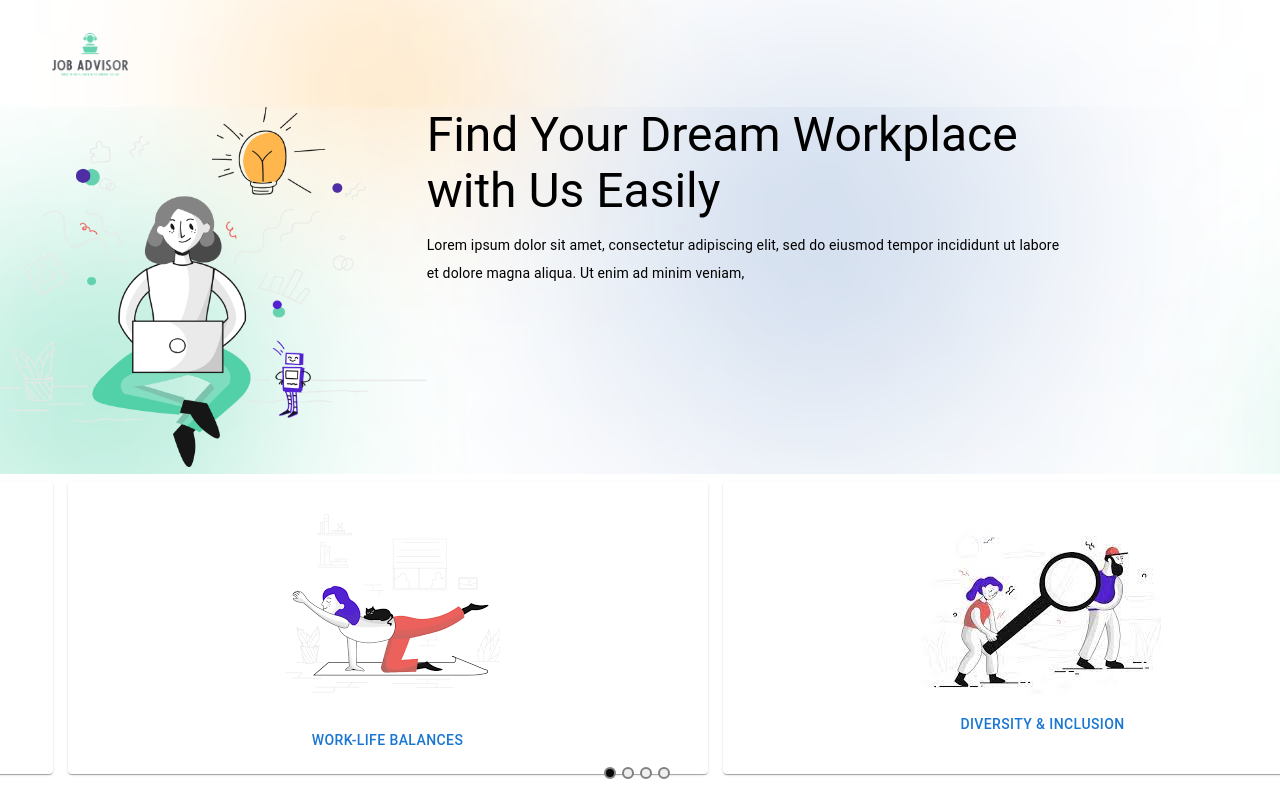
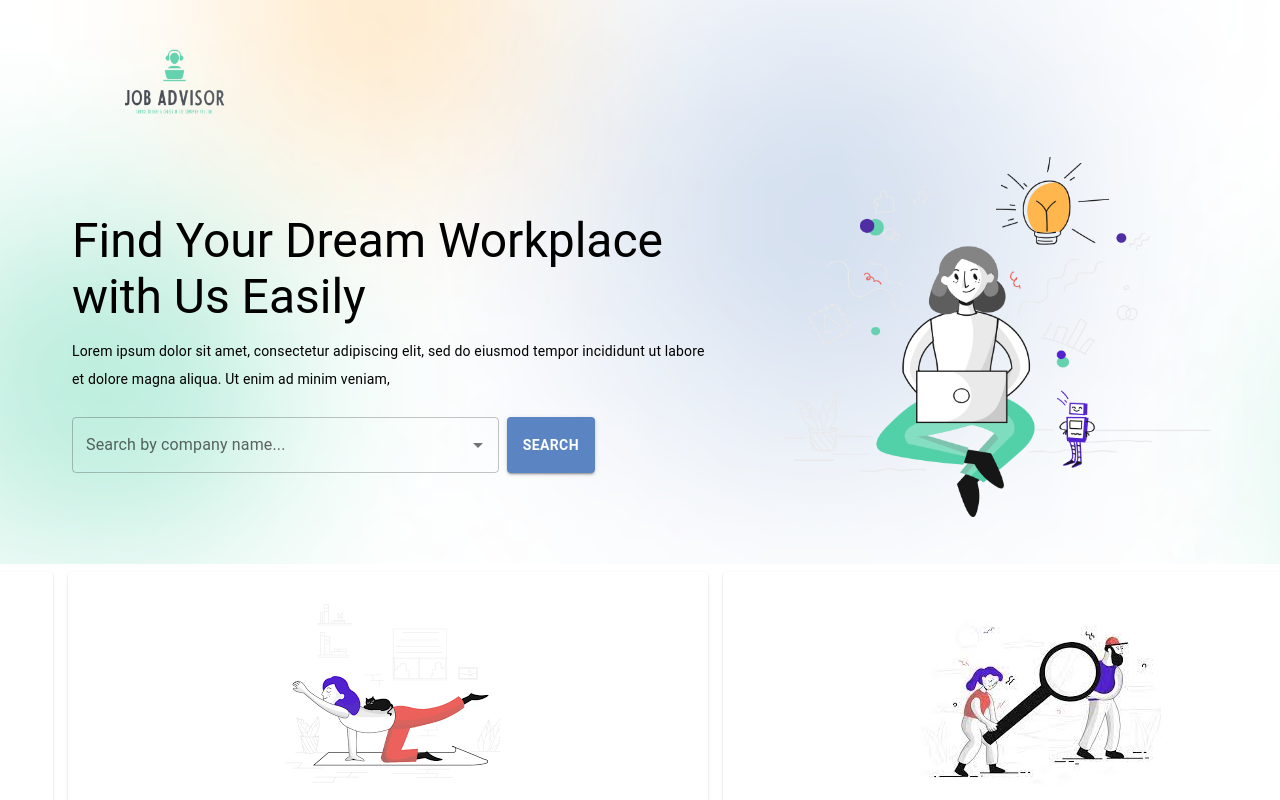
Before and after one commit to Job-Advisor-project/FrontEnd, a React (Create React App) app in the folder react/: page / in a window 1280 px wide. Shown: the top 800 px of the page. Built offline with nearby package versions, Linux system fonts and the light colour scheme; no server answers.

Commit message:
updating search bar

```diff
--- a/react/src/components/Banner.jsx
+++ b/react/src/components/Banner.jsx
@@ -1,17 +1,12 @@
-import {
-  Box,
-  Grid,
-  Typography,
-  List,
-  ListItemText,
-  Container,
-} from "@mui/material";
-//import SearchBar from "./SearchBar";
+import { Box, Grid, Typography, List, ListItemText } from "@mui/material";
+import SearchBar from "./SearchBar";
+import { useNavigate } from "react-router-dom";
+
 export default function Banner({ setCompany }) {
+  const navigate = useNavigate();
   return (
     <Box
       sx={{
-        flexDirection: "row",
         alignItems: "stretch",
         backgroundImage: `url('${process.env.PUBLIC_URL}/assets/background.png')`,
         backgroundRepeat: "no-repeat",
@@ -23,17 +18,19 @@ export default function Banner({ setCompany }) {
         fontWeight: "700",
       }}
     >
+      <Grid item md={6} lg={4}>
+        <Typography sx={{ ml: 11 }}>
+          <img
+            src="../assets/ja-logo.png"
+            alt="jobadvisorlogo"
+            width={170}
+            height={150}
+            onClick={() => navigate("/")}
+          />
+        </Typography>
+      </Grid>
       <Grid container>
-        <Grid item md={6} lg={4}>
-          <Typography>
-            <img
-              src="../../assets/design/edited-idea.png"
-              alt="women"
-              style={{ width: "100%", height: "auto" }}
-            />
-          </Typography>
-        </Grid>
-        <Grid item md={6} lg={6}>
+        <Grid item md={6} lg={6} sx={{ my: 7, mx: 9 }}>
           <Typography variant="h3">
             Find Your Dream Workplace with Us Easily
           </Typography>
@@ -45,7 +42,17 @@ export default function Banner({ setCompany }) {
                 enim ad minim veniam,
               </Typography>
             </ListItemText>
+            <SearchBar setCompany={setCompany}></SearchBar>
           </List>
+        </Grid>
+        <Grid item md={6} lg={4} sx={{ mb: 5 }}>
+          <Typography>
+            <img
+              src="../../assets/design/edited-idea.png"
+              alt="women"
+              style={{ width: "100%", height: "auto" }}
+            />
+          </Typography>
         </Grid>
       </Grid>
     </Box>
--- a/react/src/components/SearchBar.jsx
+++ b/react/src/components/SearchBar.jsx
@@ -2,7 +2,7 @@ import { useState } from "react";
 import TextField from "@mui/material/TextField";
 import Autocomplete from "@mui/material/Autocomplete";
 import { getCompanyListVm } from "../api/viewModelels/companyListVm";
-import { Box, Button } from "@mui/material";
+import { Box, Button, Grid } from "@mui/material";
 import { useNavigate } from "react-router-dom";
 
 export default function SearchBar({ setCompany }) {
@@ -10,7 +10,16 @@ export default function SearchBar({ setCompany }) {
   const [data, setData] = useState([]);
   const [inputValue, setInputValue] = useState("");
   return (
-    <Box sx={{ display: "flex", justifyContent: "center" }}>
+    <Box
+      sx={{
+        display: "flex",
+        flexDirection: "row",
+        alignItems: "stretch",
+        mt: 3,
+      }}
+    >
+      <Grid container justifyContent="left">
+        <Grid item xs={4} md={6} lg={8} sx={{ mr: 1 }}>
           <Autocomplete
             disablePortal
             inputValue={inputValue}
@@ -22,18 +31,18 @@ export default function SearchBar({ setCompany }) {
             sx={{ alignSelf: "center" }}
             renderInput={(params) => (
               <TextField
-            sx={{ width: "494px" }}
+                sx={{ maxWidth: "100%" }}
                 {...params}
                 label="Search by company name..."
                 onClick={() => getCompanyListVm().then((v) => setData(v))}
               />
             )}
           />
+        </Grid>
         <Button
           style={{
             backgroundColor: "#5A85C2",
             fontWeight: "600",
-          marginLeft: "5px",
           }}
           variant="contained"
           onClick={() => {
@@ -43,6 +52,7 @@ export default function SearchBar({ setCompany }) {
         >
           Search
         </Button>
+      </Grid>
     </Box>
   );
 }
--- a/react/src/pages/Home.jsx
+++ b/react/src/pages/Home.jsx
@@ -1,12 +1,12 @@
 import Banner from "../components/Banner";
 import CarouselSlide from "../components/CarouselCards";
-import Header from "../components/Header";
+//import Header from "../components/Header";
 import Footer from "../components/Footer";
 
 export default function Homepage({ onSelect, setCompany }) {
   return (
     <>
-      <Header></Header>
+      {/* <Header></Header> */}
       <Banner setCompany={setCompany}></Banner>
       <CarouselSlide onSelect={onSelect}></CarouselSlide>
       <Footer />
```
Lines whose indentation alone changed are shown as unchanged.
